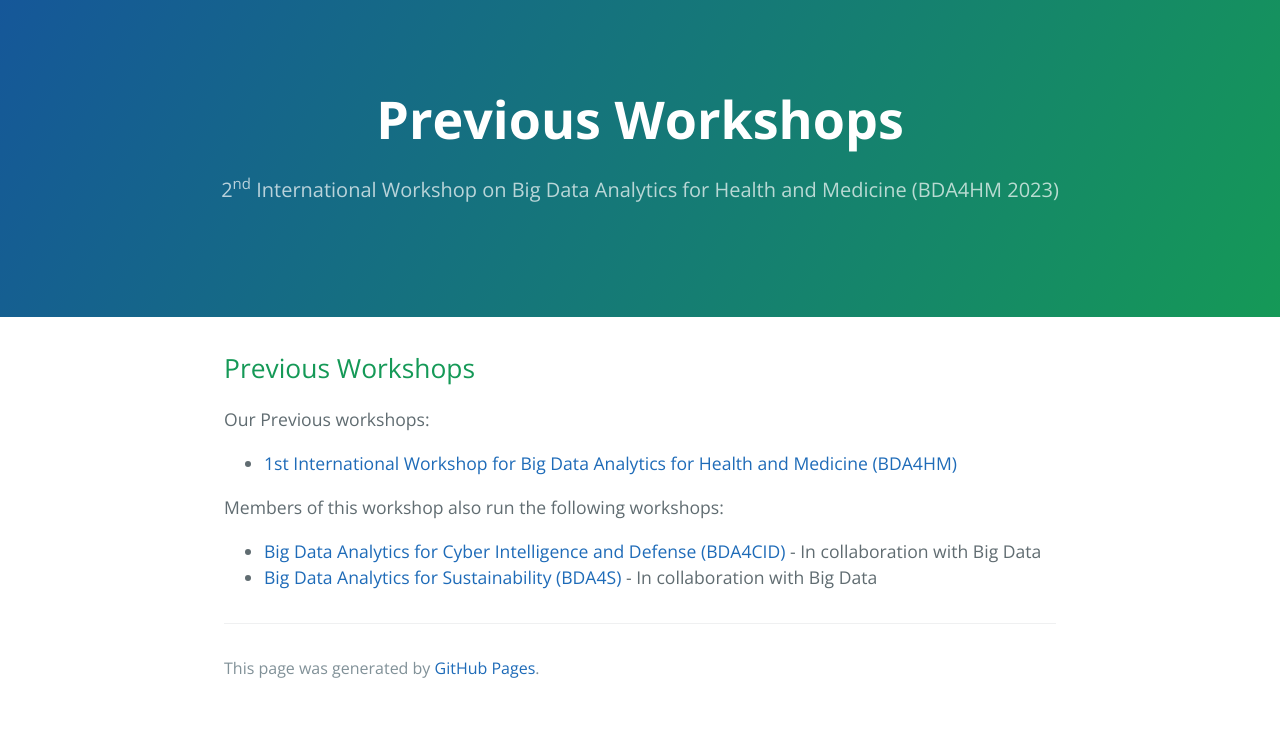
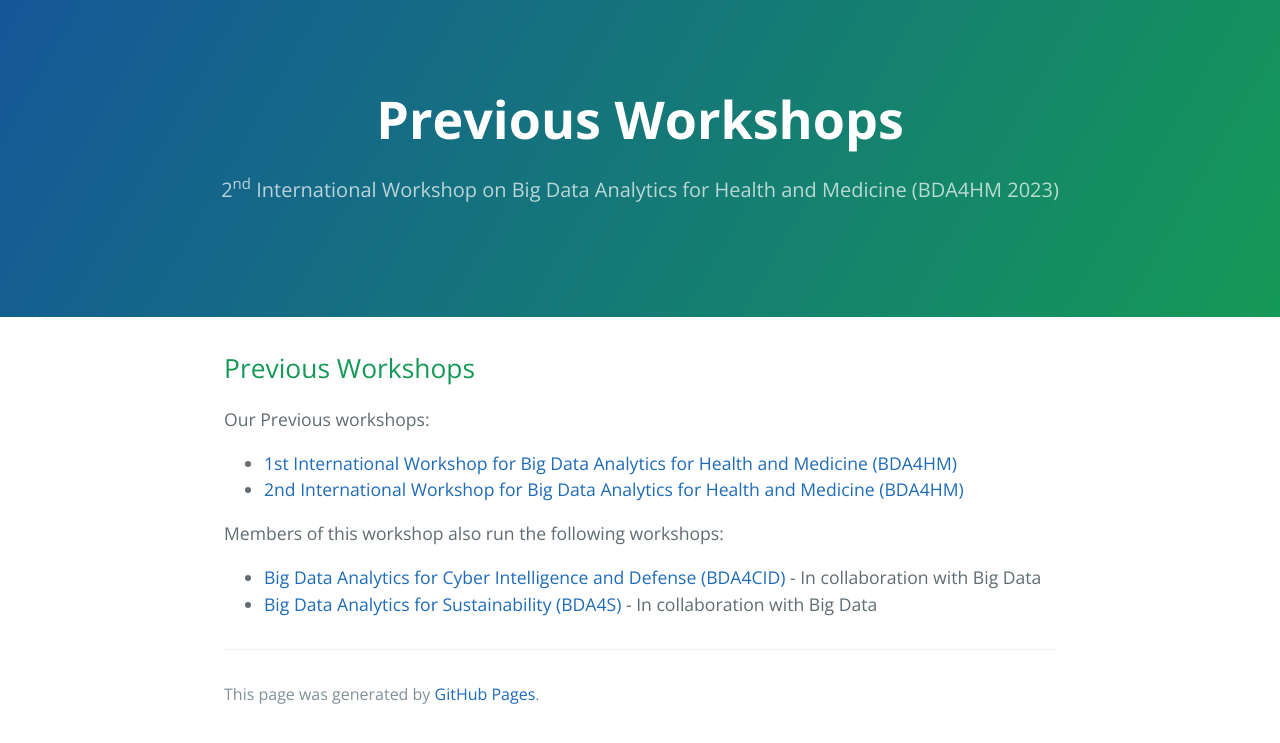
Before and after one commit to bda4hm/bda4hm.github.io, a Jekyll site: the page built from Previous.md, in a window 1280 px wide. Shown: the top 743 px of the page. Built offline with Jekyll 4.4.1, drawn with Linux system fonts in a browser that asks for light colours; our own code applies the rules of GitHub Pages for plain Markdown files.

Commit message:
Update Previous.md

```diff
--- a/Previous.md
+++ b/Previous.md
@@ -5,6 +5,7 @@ layout: default
 
 Our Previous workshops:
 - [1st International Workshop for Big Data Analytics for Health and Medicine (BDA4HM)](2022)
+- [2nd International Workshop for Big Data Analytics for Health and Medicine (BDA4HM)](2023)
 
 Members of this workshop also run the following workshops:
 
```
